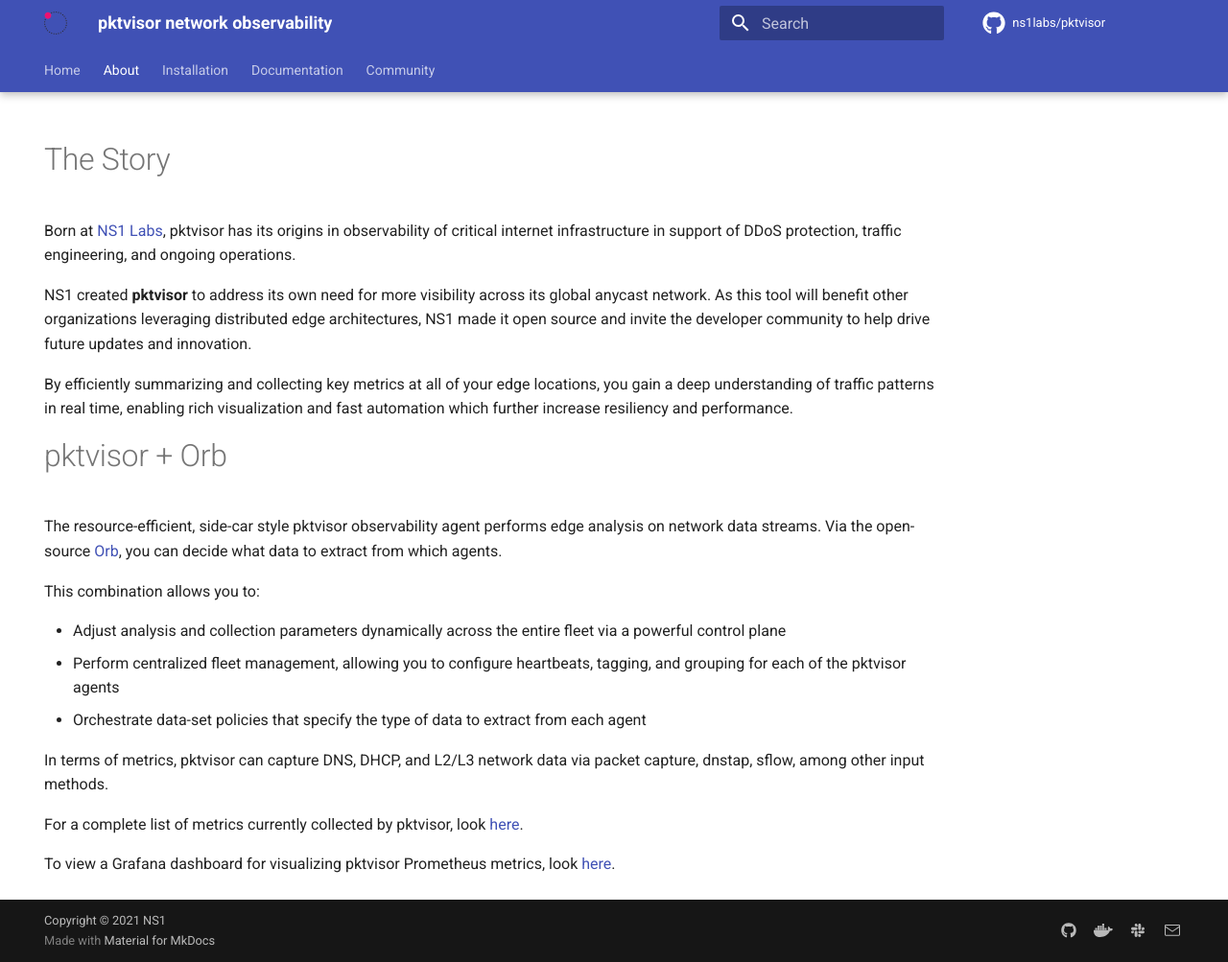
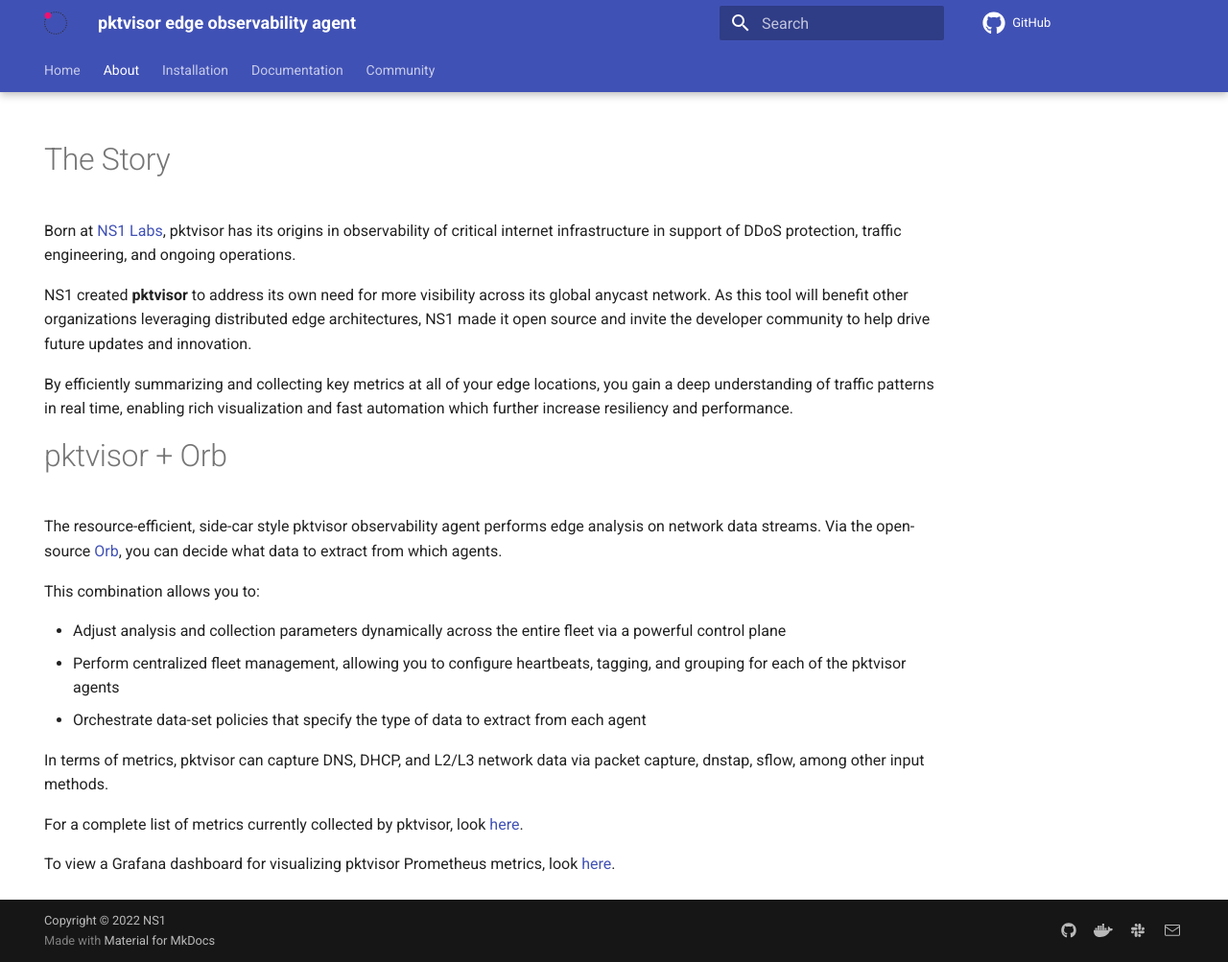
Before and after one commit to orb-community/pktvisor-website, an MkDocs documentation site: the page built from docs/about.md, in a window 1280 px wide and 1003 px high. Shown: the whole window at 96% size. Built offline with MkDocs 1.6.1 and Material for MkDocs 9.7.7, drawn with Linux system fonts in a browser that asks for light colours; comment, search, counter and statistics services are not loaded.

Commit message:
redo front page

```diff
--- a/mkdocs.yml
+++ b/mkdocs.yml
@@ -1,4 +1,4 @@
-site_name: pktvisor network observability
+site_name: pktvisor edge observability agent
 theme:
   name: material
   favicon: img/ORB-logo-ring.png
@@ -8,10 +8,21 @@
     - navigation.instant
     - navigation.tabs
     - navigation.tabs.sticky
+    - navigation.top
     - search.suggest
   icon:
     repo: fontawesome/brands/github
 markdown_extensions:
+  - abbr
+  - pymdownx.tabbed
+  - pymdownx.snippets
+  - pymdownx.highlight
+  - pymdownx.inlinehilite
+  - pymdownx.superfences
+  - admonition
+  - pymdownx.details
+  - attr_list
+  - md_in_html
   - toc:
       permalink: true
 plugins:
@@ -22,8 +33,8 @@
   - Installation: 'install.md'
   - Documentation: 'docs.md'
   - Community: 'contact.md'
-repo_url: https://github.com/ns1labs/pktvisor
-repo_name: ns1labs/pktvisor
+repo_url: https://github.com/ns1labs/pktvisor-website
+edit_uri: edit/main/docs
 extra:
   social:
     - icon: fontawesome/brands/github
@@ -37,4 +48,4 @@
 google_analytics:
   - UA-41778111-8
   - auto
-copyright: Copyright &copy; 2021 <a href="https://ns1.com/labs">NS1</a>
+copyright: Copyright &copy; 2022 <a href="https://ns1.com/labs">NS1</a>
```
Also changed, not shown: docs/index.md (+18 -28 lines), docs/img/ORB-logo-black@3x.png (added).
